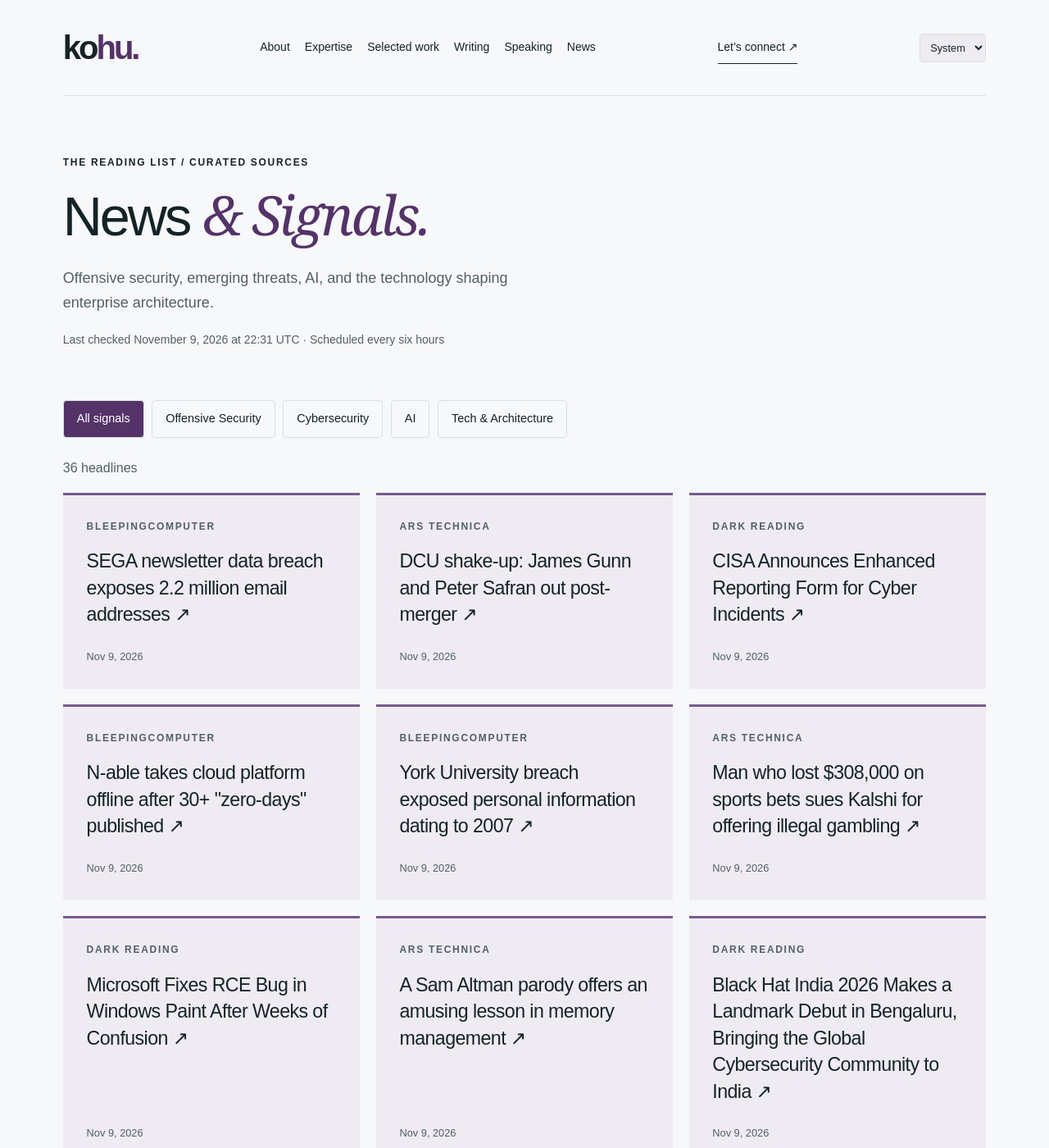
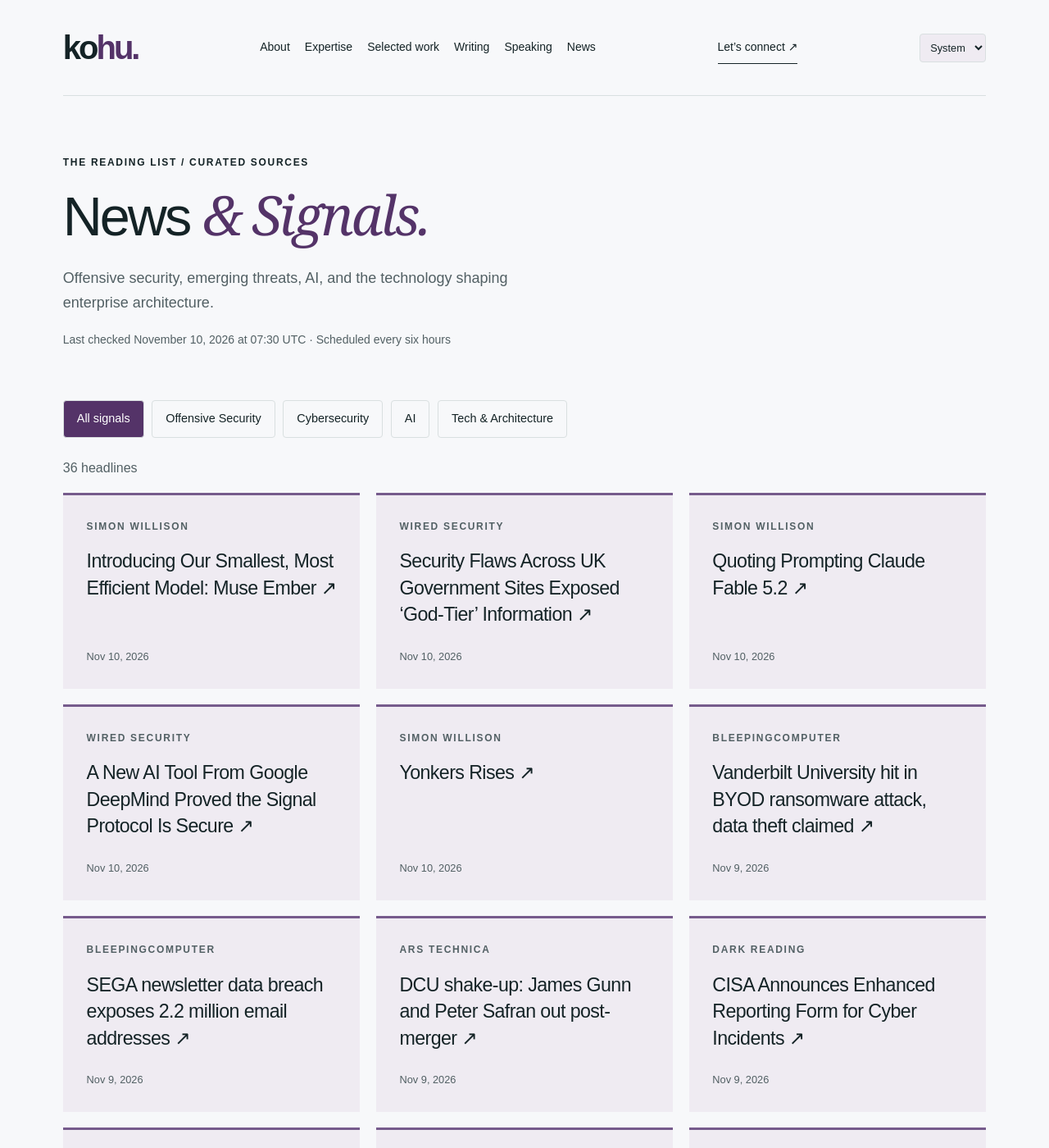
Before and after one commit to hntk/hntk.github.io, a Jekyll site: the page built from news/index.html, in a window 1280 px wide and 1400 px high. Shown: the whole window at 82% size. Built offline with Jekyll 4.4.1, drawn with Linux system fonts in a browser that asks for light colours; part of the change alters nothing that is shown; some of the changed text lies outside the part shown.

Commit message:
Refresh News and Signals

```diff
--- a/_data/news.json
+++ b/_data/news.json
@@ -1,6 +1,54 @@
 {
-  "updated": "2026-11-09T22:31:16.534277+00:00",
+  "updated": "2026-11-10T07:30:06.769485+00:00",
   "items": [
+    {
+      "title": "Introducing Our Smallest, Most Efficient Model: Muse Ember",
+      "url": "https://simonwillison.net/2026/Nov/10/muse-ember/",
+      "published": "2026-11-10T07:28:21+00:00",
+      "source": "Simon Willison",
+      "source_id": "simon-willison",
+      "category": "ai"
+    },
+    {
+      "title": "Security Flaws Across UK Government Sites Exposed ‘God-Tier’ Information",
+      "url": "https://www.wired.com/story/security-flaws-across-uk-government-sites-exposed-god-tier-information/",
+      "published": "2026-11-10T07:00:00+00:00",
+      "source": "WIRED Security",
+      "source_id": "wired",
+      "category": "cybersecurity"
+    },
+    {
+      "title": "Quoting Prompting Claude Fable 5.2",
+      "url": "https://simonwillison.net/2026/Nov/10/prompting-claude-fable-52/",
+      "published": "2026-11-10T05:34:14+00:00",
+      "source": "Simon Willison",
+      "source_id": "simon-willison",
+      "category": "ai"
+    },
+    {
+      "title": "A New AI Tool From Google DeepMind Proved the Signal Protocol Is Secure",
+      "url": "https://www.wired.com/story/a-new-ai-tool-from-google-deepmind-formally-verified-the-signal-protocol/",
+      "published": "2026-11-10T05:01:00+00:00",
+      "source": "WIRED Security",
+      "source_id": "wired",
+      "category": "cybersecurity"
+    },
+    {
+      "title": "Yonkers Rises",
+      "url": "https://simonwillison.net/2026/Nov/10/yonkers-rises/",
+      "published": "2026-11-10T03:53:04+00:00",
+      "source": "Simon Willison",
+      "source_id": "simon-willison",
+      "category": "ai"
+    },
+    {
+      "title": "Vanderbilt University hit in BYOD ransomware attack, data theft claimed",
+      "url": "https://www.bleepingcomputer.com/news/security/vanderbilt-university-hit-in-byod-ransomware-attack-data-theft-claimed/",
+      "published": "2026-11-09T23:52:12+00:00",
+      "source": "BleepingComputer",
+      "source_id": "bleepingcomputer",
+      "category": "cybersecurity"
+    },
     {
       "title": "SEGA newsletter data breach exposes 2.2 million email addresses",
       "url": "https://www.bleepingcomputer.com/news/security/sega-newsletter-data-breach-exposes-22-million-email-addresses/",
@@ -29,14 +77,6 @@
       "title": "N-able takes cloud platform offline after 30+ \"zero-days\" published",
       "url": "https://www.bleepingcomputer.com/news/security/n-able-takes-cloud-platform-offline-after-30-plus-zero-days-published/",
       "published": "2026-11-09T21:26:25+00:00",
-      "source": "BleepingComputer",
-      "source_id": "bleepingcomputer",
-      "category": "cybersecurity"
-    },
-    {
-      "title": "York University breach exposed personal information dating to 2007",
-      "url": "https://www.bleepingcomputer.com/news/security/york-university-breach-exposed-personal-information-dating-to-2007/",
-      "published": "2026-11-09T21:22:31+00:00",
       "source": "BleepingComputer",
       "source_id": "bleepingcomputer",
       "category": "cybersecurity"
@@ -136,46 +176,6 @@
       "source": "NVIDIA",
       "source_id": "nvidia",
       "category": "ai"
-    },
-    {
-      "title": "The Web Is More Than Enough, by Paul Ford",
-      "url": "https://simonwillison.net/2026/Nov/9/hn-50421091/",
-      "published": "2026-11-09T04:32:33+00:00",
-      "source": "Simon Willison",
-      "source_id": "simon-willison",
-      "category": "ai"
-    },
-    {
-      "title": "Hide your slop PR descriptions behind",
-      "url": "https://simonwillison.net/2026/Nov/9/details-summary/",
-      "published": "2026-11-09T04:25:05+00:00",
-      "source": "Simon Willison",
-      "source_id": "simon-willison",
-      "category": "ai"
-    },
-    {
-      "title": "parse_number() as a SQLite extension: C vs Rust",
-      "url": "https://simonwillison.net/2026/Nov/8/sqlite-parse-number-c-vs-rust/",
-      "published": "2026-11-08T22:26:00+00:00",
-      "source": "Simon Willison",
-      "source_id": "simon-willison",
-      "category": "ai"
-    },
-    {
-      "title": "The Fridge-Hacking Spree Is an Internet-of-Things Wake-Up Call",
-      "url": "https://www.wired.com/story/kernel-panic-refrigeration-hacks-internet-of-things/",
-      "published": "2026-11-07T13:00:00+00:00",
-      "source": "WIRED Security",
-      "source_id": "wired",
-      "category": "cybersecurity"
-    },
-    {
-      "title": "Free Chinese AI Models Are Getting Scary Good at Hacking",
-      "url": "https://www.wired.com/story/free-chinese-ai-models-are-getting-scary-good-at-hacking/",
-      "published": "2026-11-06T18:43:43+00:00",
-      "source": "WIRED Security",
-      "source_id": "wired",
-      "category": "cybersecurity"
     },
     {
       "title": "Principal Problems: App Registrations, Service Principals, and the Hidden Risk of Multi-Tenant Apps",
@@ -295,79 +295,79 @@
       "id": "ars-technica",
       "name": "Ars Technica",
       "status": "ok",
-      "last_success": "2026-11-09T22:31:16.534277+00:00"
+      "last_success": "2026-11-10T07:30:06.769485+00:00"
     },
     {
       "id": "bleepingcomputer",
       "name": "BleepingComputer",
       "status": "ok",
-      "last_success": "2026-11-09T22:31:16.534277+00:00"
+      "last_success": "2026-11-10T07:30:06.769485+00:00"
     },
     {
       "id": "cloudflare",
       "name": "Cloudflare",
       "status": "ok",
-      "last_success": "2026-11-09T22:31:16.534277+00:00"
+      "last_success": "2026-11-10T07:30:06.769485+00:00"
     },
     {
       "id": "dark-reading",
       "name": "Dark Reading",
       "status": "ok",
-      "last_success": "2026-11-09T22:31:16.534277+00:00"
+      "last_success": "2026-11-10T07:30:06.769485+00:00"
     },
     {
       "id": "hugging-face",
       "name": "Hugging Face",
       "status": "ok",
-      "last_success": "2026-11-09T22:31:16.534277+00:00"
+      "last_success": "2026-11-10T07:30:06.769485+00:00"
     },
     {
       "id": "microsoft-research",
       "name": "Microsoft Research",
       "status": "ok",
-      "last_success": "2026-11-09T22:31:16.534277+00:00"
+      "last_success": "2026-11-10T07:30:06.769485+00:00"
     },
     {
       "id": "nvidia",
       "name": "NVIDIA",
       "status": "ok",
-      "last_success": "2026-11-09T22:31:16.534277+00:00"
+      "last_success": "2026-11-10T07:30:06.769485+00:00"
     },
     {
       "id": "portswigger",
       "name": "PortSwigger Research",
       "status": "ok",
-      "last_success": "2026-11-09T22:31:16.534277+00:00"
+      "last_success": "2026-11-10T07:30:06.769485+00:00"
     },
     {
       "id": "schneier",
       "name": "Schneier on Security",
       "status": "ok",
-      "last_success": "2026-11-09T22:31:16.534277+00:00"
+      "last_success": "2026-11-10T07:30:06.769485+00:00"
     },
     {
       "id": "simon-willison",
       "name": "Simon Willison",
       "status": "ok",
-      "last_success": "2026-11-09T22:31:16.534277+00:00"
+      "last_success": "2026-11-10T07:30:06.769485+00:00"
     },
     {
       "id": "specterops",
       "name": "SpecterOps",
       "status": "ok",
-      "last_success": "2026-11-09T22:31:16.534277+00:00"
+      "last_success": "2026-11-10T07:30:06.769485+00:00"
     },
     {
       "id": "trail-of-bits",
       "name": "Trail of Bits",
       "status": "ok",
-      "last_success": "2026-11-09T22:31:16.534277+00:00"
+      "last_success": "2026-11-10T07:30:06.769485+00:00"
     },
     {
       "id": "wired",
       "name": "WIRED Security",
       "status": "ok",
-      "last_success": "2026-11-09T22:31:16.534277+00:00"
+      "last_success": "2026-11-10T07:30:06.769485+00:00"
     }
   ]
 }
```
